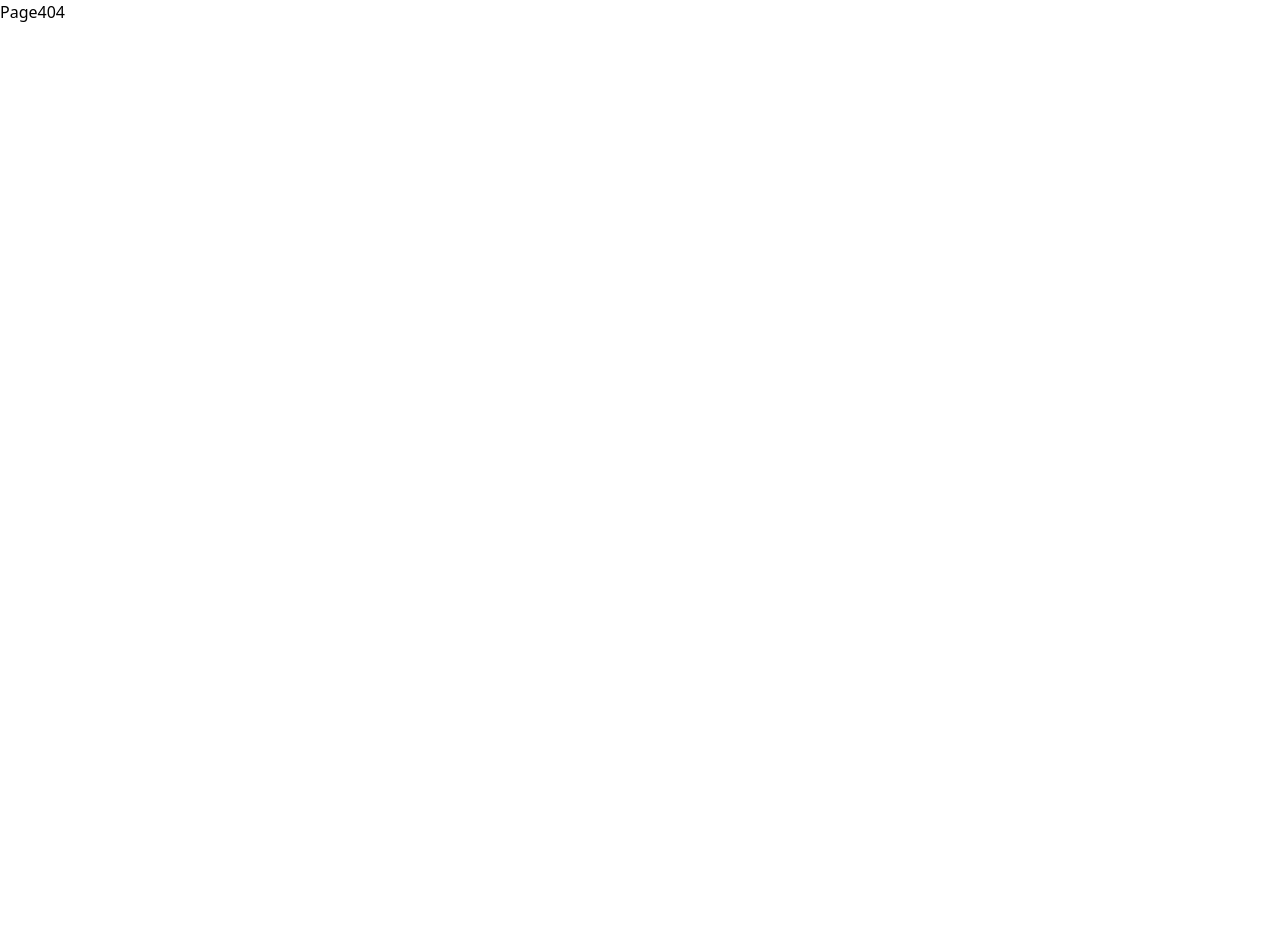
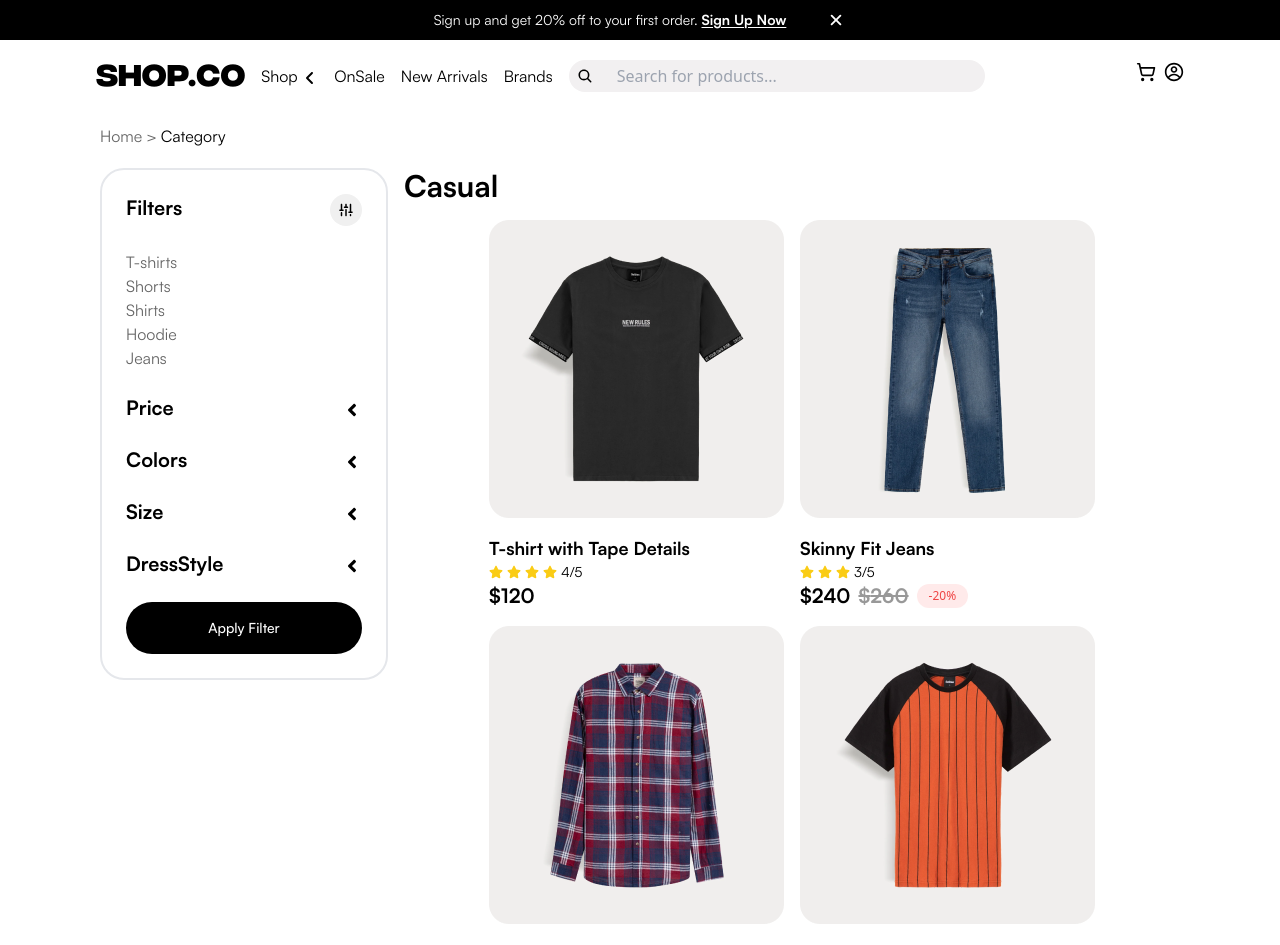
Before and after one commit to WebDev-MAP/E-Commerce, a React (Vite) app: page /home/category in a window 1280 px wide. Before the commit this address had no page. Shown: the top 945 px of the page. Before the commit the page ends 800 px from the top, so only its background shows below. Built offline with nearby package versions, Linux system fonts and the light colour scheme.

Commit message:
Refactor and add dependencies for pagination in package.json and src/components/CardList.jsx

```diff
--- a/package.json
+++ b/package.json
@@ -14,8 +14,7 @@
     "react": "^18.2.0",
     "react-dom": "^18.2.0",
     "react-icons": "^5.0.1",
-
-
+    "react-paginate": "^8.2.0",
     "react-router-dom": "^6.22.3",
     "react-slick": "^0.30.2",
     "slick-carousel": "^1.8.1"
--- a/src/components/Card.jsx
+++ b/src/components/Card.jsx
@@ -1,26 +1,39 @@
-import { FaStar } from "react-icons/fa";
-
+import { FaStar } from 'react-icons/fa'
 
 const Card = ({ product }) => {
   return (
     <>
       <div className="">
-		  <img src={product.image} alt={product.title} className="pointer-events-none" />
-		  <h3 className="pt-4 font-satoshi_bold text-base md:text-lg">{product.title}</h3>
-		  <p className="font-satoshi_regular flex flex-row items-center text-xs md:text-sm">{
-			[...Array(product.stars)].map((star, index) => {
-			  return <FaStar key={index} className="text-yellow-400 mr-1" />;
-			}
-			)
-		  } {product.stars}/5 </p>
+        <img
+          src={product.image}
+          alt={product.title}
+          className="pointer-events-none"
+        />
+        <h3 className="pt-4 font-satoshi_bold text-base md:text-lg">
+          {product.title}
+        </h3>
+        <p className="flex flex-row items-center font-satoshi_regular text-xs md:text-sm">
+          {[...Array(product.stars)].map((star, index) => {
+            return <FaStar key={index} className="mr-1 text-yellow-400" />
+          })}{' '}
+          {product.stars}/5{' '}
+        </p>
         {product.isDiscounted ? (
           <div className="flex flex-row items-center">
-			  <span className="font-satoshi_bold text-lg md:text-xl">${product.discountedPrice}</span>
-			  <span className="line-through px-2 font-satoshi_bold opacity-40 text-lg md:text-xl">${product.price}</span>
-			  <span className="bg-[#FF3333] bg-opacity-10 text-xs rounded-xl px-1 md:px-3 py-1 text-red-500">-{product.discountPercentage}%</span>
+            <span className="font-satoshi_bold text-lg md:text-xl">
+              ${product.discountedPrice}
+            </span>
+            <span className="px-2 font-satoshi_bold text-lg line-through opacity-40 md:text-xl">
+              ${product.price}
+            </span>
+            <span className="rounded-xl bg-[#FF3333] bg-opacity-10 px-1 py-1 text-xs text-red-500 md:px-3">
+              -{product.discountPercentage}%
+            </span>
           </div>
         ) : (
-			<p className="font-satoshi_bold text-lg md:text-xl">${product.price}</p>
+          <p className="font-satoshi_bold text-lg md:text-xl">
+            ${product.price}
+          </p>
         )}
       </div>
     </>
--- a/src/components/CardList.jsx
+++ b/src/components/CardList.jsx
@@ -5,6 +5,7 @@ import Slider from 'react-slick'
 import React from 'react'
 import 'slick-carousel/slick/slick.css'
 import 'slick-carousel/slick/slick-theme.css'
+import { NavLink } from 'react-router-dom'
 
 const CardList = () => {
   let sliderRef = useRef(null)
@@ -64,6 +65,7 @@ const CardList = () => {
   return (
     <>
       <section className="mx-14 lg:mx-24 ">
+        {' '}
         <h2 className="mb-12 mt-16 text-center font-integral_cf text-3xl md:text-5xl">
           NEW ARRIVALS
         </h2>
@@ -89,13 +91,12 @@ const CardList = () => {
         </div>
         <div className="flex justify-center">
           <button className="mb-16 mt-9 w-full rounded-full border-[1px] border-gray-300 px-20 py-3 font-satoshi_medium md:w-auto md:text-base">
-            View All
+            <NavLink to="home/category"> View All</NavLink>
           </button>
         </div>
         <div className="flex justify-center">
           <div className="w-10/12 border-b-[1px] border-gray-300 text-center"></div>
         </div>
-
         <h2 className="mb-12 mt-16 text-center font-integral_cf text-3xl md:text-5xl">
           TOP SELLING
         </h2>
@@ -121,7 +122,7 @@ const CardList = () => {
         </div>
         <div className="flex justify-center">
           <button className="mb-16 mt-9 w-full rounded-full border-[1px] border-gray-300 px-20 py-3 font-satoshi_medium md:w-auto md:text-base">
-            View All
+            <NavLink to="home/category">View All</NavLink>
           </button>
         </div>
         <div className="flex justify-center"></div>
--- a/src/components/CustomerReviews.jsx
+++ b/src/components/CustomerReviews.jsx
@@ -5,7 +5,6 @@ import 'slick-carousel/slick/slick.css'
 import 'slick-carousel/slick/slick-theme.css'
 // react-icons
 import { reviews } from '../data/reviews'
-import { AiFillStar } from 'react-icons/ai'
 import { GoArrowLeft, GoArrowRight } from 'react-icons/go'
 import { IoCheckmarkCircle } from 'react-icons/io5'
 import { FaStar } from 'react-icons/fa'
--- /dev/null
+++ b/src/components/PaginatedItems.jsx
@@ -0,0 +1,73 @@
+import { useState } from 'react'
+import ReactPaginate from 'react-paginate'
+import Card from './Card'
+import { products } from '../data/products'
+
+// Example items, to simulate fetching from another resources.
+const items = products
+
+function Items({ currentItems }) {
+  return (
+    <div className=" mb-32 flex  ">
+      <div className="product-container flex grow flex-wrap justify-center gap-4">
+        {currentItems &&
+          currentItems.map((item) => (
+            <div className="">
+              <Card product={item} />
+            </div>
+          ))}
+      </div>
+    </div>
+  )
+}
+
+function PaginatedItems({ itemsPerPage }) {
+  // Here we use item offsets; we could also use page offsets
+  // following the API or data you're working with.
+  const [itemOffset, setItemOffset] = useState(0)
+
+  // Simulate fetching items from another resources.
+  // (This could be items from props; or items loaded in a local state
+  // from an API endpoint with useEffect and useState)
+  const endOffset = itemOffset + itemsPerPage
+  console.log(`Loading items from ${itemOffset} to ${endOffset}`)
+  const currentItems = items.slice(itemOffset, endOffset)
+  const pageCount = Math.ceil(items.length / itemsPerPage)
+
+  // Invoke when user click to request another page.
+  const handlePageClick = (event) => {
+    const newOffset = (event.selected * itemsPerPage) % items.length
+    console.log(
+      `User requested page number ${event.selected}, which is offset ${newOffset}`
+    )
+    setItemOffset(newOffset)
+    window.scrollTo({
+      top: 0,
+      behavior: 'smooth',
+    })
+  }
+
+  return (
+    <div className=" ">
+      <div className="flex items-center">
+        <h4 className="mb-4 font-satoshi_bold text-2xl sm:text-3xl">Casual</h4>
+        <button className="ml-auto pb-3 md:hidden">
+          <img src="/images/icons/filter.svg" alt="filterItems" />
+        </button>
+      </div>
+      <Items currentItems={currentItems} />
+      <ReactPaginate
+        activeLinkClassName="text-red-500"
+        className="flex justify-center gap-3"
+        breakLabel="..."
+        nextLabel="next ->"
+        onPageChange={handlePageClick}
+        pageRangeDisplayed={5}
+        pageCount={pageCount}
+        previousLabel="<- previous"
+        renderOnZeroPageCount={null}
+      />
+    </div>
+  )
+}
+export default PaginatedItems
--- /dev/null
+++ b/src/components/SideBar.jsx
@@ -0,0 +1,153 @@
+import { useState } from 'react'
+import { FaAngleDown } from 'react-icons/fa'
+import Button from './Button'
+
+const sideBarSizes = [
+  'XX-Small',
+  'X-Small',
+  'Small',
+  'Medium',
+  'Large',
+  'X-Large',
+  'XX-Large',
+  '3X-Large',
+  '4X-Large',
+]
+
+function SideBar() {
+  const [priceAccordionIsOpen, setPriceAccordionIsOpen] = useState(false)
+  const [colorsAccordionIsOpen, setColorsAccordionIsOpen] = useState(false)
+  const [sizeAccordionIsOpen, setSizeAccordionIsOpen] = useState(false)
+  const [dressStyleAccordionIsOpen, setDressStyleAccordionIsOpen] =
+    useState(false)
+
+  return (
+    // Sidebar desktop
+    <>
+      <div
+        className="absolute left-0 top-20
+       z-30  mr-4 h-fit w-full space-y-6 rounded-3xl border-2 bg-white p-6 md:relative md:top-full md:block md:w-[18rem] md:min-w-[18rem] "
+      >
+        <div className="flex justify-between">
+          <h4 className="font-satoshi_bold text-xl">Filters</h4>
+          {/* Filter Icon */}
+          <button className="rounded-full">
+            <img src="/images/icons/filter.svg" alt="filterItems" />
+          </button>
+        </div>
+        <div className="font-satoshi_regular text-base opacity-60">
+          <p>T-shirts</p>
+          <p>Shorts</p>
+          <p>Shirts</p>
+          <p>Hoodie</p>
+          <p>Jeans</p>
+        </div>
+        {/* Price Accordion */}
+        <h4
+          className=" flex font-satoshi_bold text-xl"
+          onClick={() => setPriceAccordionIsOpen(!priceAccordionIsOpen)}
+        >
+          <span className="">Price </span>
+          <div className="ml-auto inline-block">
+            {priceAccordionIsOpen ? (
+              <FaAngleDown className=" inline   transition-transform duration-500 hover:cursor-pointer" />
+            ) : (
+              <FaAngleDown className=" inline rotate-90  transition-transform duration-500 hover:cursor-pointer" />
+            )}
+          </div>
+        </h4>
+        <div className={`${priceAccordionIsOpen ? 'flex' : 'hidden'}`}>
+          <input
+            type="range"
+            min={50}
+            max={300}
+            name=""
+            id=""
+            className="bg-black"
+          />
+        </div>
+        {/* colors accordion */}
+        <h4
+          className="flex font-satoshi_bold text-xl"
+          onClick={() => setColorsAccordionIsOpen(!colorsAccordionIsOpen)}
+        >
+          <p className="mr-auto inline-block">Colors </p>
+          <div>
+            {colorsAccordionIsOpen ? (
+              <FaAngleDown className="inline   transition-transform duration-500 hover:cursor-pointer" />
+            ) : (
+              <FaAngleDown className="inline rotate-90  transition-transform duration-500 hover:cursor-pointer" />
+            )}
+          </div>
+        </h4>
+        <div
+          className={`${colorsAccordionIsOpen ? 'flex' : 'hidden'} flex justify-between hover:cursor-pointer`}
+        >
+          <div className="rounded-full bg-black p-4"></div>
+          <div className="rounded-full bg-red-600 p-4"></div>
+          <div className="rounded-full bg-green-500 p-4"></div>
+          <div className="rounded-full bg-yellow-400 p-4"></div>
+          <div className="rounded-full bg-blue-600 p-4"></div>
+        </div>
+        {/* size accordion */}
+        <div
+          className="flex font-satoshi_bold text-xl"
+          onClick={() => setSizeAccordionIsOpen(!sizeAccordionIsOpen)}
+        >
+          <h4 className="mr-auto inline-block">Size </h4>
+
+          <div>
+            {sizeAccordionIsOpen ? (
+              <FaAngleDown className="inline   transition-transform duration-500 hover:cursor-pointer" />
+            ) : (
+              <FaAngleDown className="inline rotate-90  transition-transform duration-500 hover:cursor-pointer" />
+            )}
+          </div>
+        </div>{' '}
+        <div
+          className={`${sizeAccordionIsOpen ? 'flex' : 'hidden'} flex-wrap `}
+        >
+          {sideBarSizes.map((size, index) => {
+            return (
+              <button
+                key={index}
+                className="m-1 rounded-full border border-black px-4 py-2 font-satoshi_regular text-sm"
+              >
+                {size}
+              </button>
+            )
+          })}
+        </div>
+        {/* dressstyle accordion */}
+        <h4
+          className="flex font-satoshi_bold text-xl"
+          onClick={() =>
+            setDressStyleAccordionIsOpen(!dressStyleAccordionIsOpen)
+          }
+        >
+          <p className="mr-auto inline-block">DressStyle </p>
+          <div>
+            {dressStyleAccordionIsOpen ? (
+              <FaAngleDown className="inline   transition-transform duration-500 hover:cursor-pointer" />
+            ) : (
+              <FaAngleDown className="inline rotate-90  transition-transform duration-500 hover:cursor-pointer" />
+            )}
+          </div>
+        </h4>{' '}
+        <div
+          className={`${dressStyleAccordionIsOpen ? 'block' : 'hidden'} font-satoshi_regular text-base opacity-60`}
+        >
+          <p>Casual</p>
+          <p>Formal</p>
+          <p>Party</p>
+          <p>Gym</p>
+        </div>
+        <Button primary className="w-full">
+          Apply Filter
+        </Button>
+      </div>
+    </>
+  )
+}
+
+export default SideBar
--- a/src/data/products.js
+++ b/src/data/products.js
@@ -1,8 +1,8 @@
 export const products = [
   {
     id: 1,
-		title: "T-shirt with Tape Details",
-		image: "./images/products/product-1.png",
+    title: 'T-shirt with Tape Details',
+    image: '/images/products/product-1.png',
     price: 120,
     isDiscounted: false,
     discountedPrice: 100,
@@ -11,8 +11,8 @@ export const products = [
   },
   {
     id: 2,
-		title: "Skinny Fit Jeans",
-		image: "./images/products/product-2.png",
+    title: 'Skinny Fit Jeans',
+    image: '/images/products/product-2.png',
     price: 260,
     isDiscounted: true,
     discountedPrice: 240,
@@ -21,8 +21,8 @@ export const products = [
   },
   {
     id: 3,
-		title: "Checkered Shirt",
-		image: "./images/products/product-3.png",
+    title: 'Checkered Shirt',
+    image: '/images/products/product-3.png',
     price: 180,
     isDiscounted: false,
     discountedPrice: 140,
@@ -31,8 +31,8 @@ export const products = [
   },
   {
     id: 4,
-		title: "Sleeve Striped T-shirt",
-		image: "./images/products/product-4.png",
+    title: 'Sleeve Striped T-shirt',
+    image: '/images/products/product-4.png',
     price: 160,
     isDiscounted: true,
     discountedPrice: 130,
@@ -41,8 +41,8 @@ export const products = [
   },
   {
     id: 5,
-		title: "Vertical Striped Shirt",
-		image: "./images/products/product-5.png",
+    title: 'Vertical Striped Shirt',
+    image: '/images/products/product-5.png',
     price: 232,
     isDiscounted: true,
     discountedPrice: 212,
@@ -51,8 +51,8 @@ export const products = [
   },
   {
     id: 6,
-		title: "Courage Graphic T-shirt",
-		image: "./images/products/product-6.png",
+    title: 'Courage Graphic T-shirt',
+    image: '/images/products/product-6.png',
     price: 145,
     isDiscounted: false,
     discountedPrice: 100,
@@ -61,8 +61,8 @@ export const products = [
   },
   {
     id: 7,
-		title: "Loose Fit Bermuda Shorts",
-		image: "./images/products/product-7.png",
+    title: 'Loose Fit Bermuda Shorts',
+    image: '/images/products/product-7.png',
     price: 80,
     isDiscounted: false,
     discountedPrice: 50,
@@ -71,8 +71,8 @@ export const products = [
   },
   {
     id: 8,
-		title: "Faded Skinny Jeans",
-		image: "./images/products/product-8.png",
+    title: 'Faded Skinny Jeans',
+    image: '/images/products/product-8.png',
     price: 210,
     isDiscounted: false,
     discountedPrice: 170,
@@ -81,8 +81,8 @@ export const products = [
   },
   {
     id: 9,
-		title: "Gradient Graphic T-shirt",
-		image: "/images/products/product-9.png",
+    title: 'Gradient Graphic T-shirt',
+    image: '/images/products/product-9.png',
     price: 145,
     isDiscounted: false,
     discountedPrice: 100,
@@ -93,8 +93,8 @@ export const products = [
   },
   {
     id: 10,
-		title: "Checkered Shirt",
-		image: "/images/products/product-10.png",
+    title: 'Checkered Shirt',
+    image: '/images/products/product-10.png',
     price: 180,
     isDiscounted: false,
     discountedPrice: 116,
@@ -105,8 +105,8 @@ export const products = [
   },
   {
     id: 11,
-		title: "Skinny Fit Jeans",
-		image: "/images/products/product-11.png",
+    title: 'Skinny Fit Jeans',
+    image: '/images/products/product-11.png',
     price: 240,
     isDiscounted: false,
     discountedPrice: 168,
@@ -114,5 +114,5 @@ export const products = [
     stars: 4,
     size: 'Large',
     color: 'Blue',
-	}
-];
+  },
+]
--- a/src/main.jsx
+++ b/src/main.jsx
@@ -5,6 +5,7 @@ import { createBrowserRouter, RouterProvider } from 'react-router-dom'
 import './index.css'
 import Page404 from './pages/Page404.jsx'
 import PageCart from './pages/PageCart.jsx'
+import PageCategory from './pages/PageCategory.jsx'
 import PageHome from './pages/PageHome.jsx'
 
 const router = createBrowserRouter([
@@ -22,6 +23,10 @@ const router = createBrowserRouter([
         element: <PageHome />,
       },
       {
+        path: 'home/category',
+        element: <PageCategory />,
+      },
+      {
         path: 'home/cart',
         element: <PageCart />,
       },
--- /dev/null
+++ b/src/pages/PageCategory.jsx
@@ -0,0 +1,19 @@
+import Breadcrumbs from '../components/Breadcrumbs'
+import PaginatedItems from '../components/PaginatedItems'
+import SideBar from '../components/SideBar'
+
+function PageCategory() {
+  return (
+    <div className="mx-[16px] lg:mx-[100px]">
+      <div className="my-5">
+        <Breadcrumbs />
+      </div>
+      {/* Sidebar */}
+      <div className="flex">
+        <SideBar />
+        <PaginatedItems itemsPerPage={6} />
+      </div>
+    </div>
+  )
+}
+export default PageCategory
```
Also changed, not shown: src/components/Navbar.jsx (+5 -10 lines), public/images/icons/filter.svg (added), 1 other file (tests, documents, lock files or other folders). Lines whose indentation alone changed are shown as unchanged.
